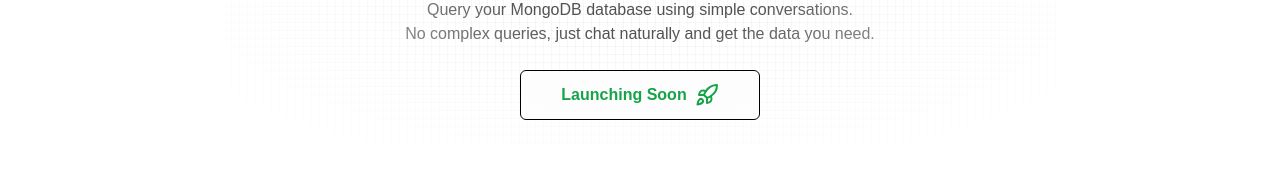
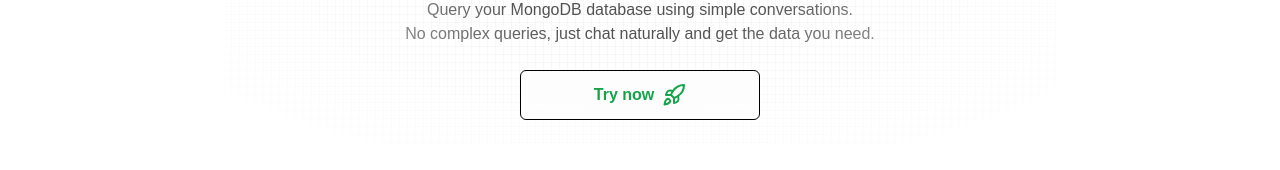
Before and after one commit to MongoChat/landing-page, a Next.js app: page / in a window 1280 px wide. Shown: the part 250-420 px from the top of the page. Built offline with nearby package versions, Linux system fonts and the light colour scheme; no server answers.

Commit message:
waitlist removed, prod ready

```diff
--- a/src/components/Cover.tsx
+++ b/src/components/Cover.tsx
@@ -1,3 +1,4 @@
+"use client";
 import { Highlight } from "@/components/ui/hero-highlight";
 import { RocketIcon } from "lucide-react";
 import coverImg from "../../public/cover.png";
@@ -20,8 +21,13 @@
           No complex queries, just chat naturally and get the data you need.
         </p>
         <div className="flex space-y-4 md:space-y-0 flex-col items-center">
-          <button className="w-full md:w-60 px-4 py-3 text-green-600 font-semibold backdrop-blur-sm border border-black rounded-md hover:shadow-[0px_0px_4px_4px_rgba(0,0,0,0.1)] bg-white/[0.2] text-md transition duration-200 flex flex-row justify-center items-center">
-            Launching Soon <RocketIcon className="ml-2" />
+          <button
+            onClick={() =>
+              window.open("https://mongochatapp.subhamsingh.tech", "_blank")
+            }
+            className="w-full md:w-60 px-4 py-3 text-green-600 font-semibold backdrop-blur-sm border border-black rounded-md hover:shadow-[0px_0px_4px_4px_rgba(0,0,0,0.1)] bg-white/[0.2] text-md transition duration-200 flex flex-row justify-center items-center"
+          >
+            Try now <RocketIcon className="ml-2" />
           </button>
         </div>
       </div>
--- a/src/components/Navbar.tsx
+++ b/src/components/Navbar.tsx
@@ -9,7 +9,7 @@
 import Link from "next/link";
 import { Toaster } from "./ui/toaster";
 
-import Waitlist from "@/components/Waitlist";
+// import Waitlist from "@/components/Waitlist";
 
 export default function Navbar() {
   return (
@@ -56,7 +56,7 @@
               FAQs
             </Link>
             <span className="py-2">
-              <Waitlist />
+              {/* <Waitlist /> */}
               <Toaster />
             </span>
           </div>
@@ -96,7 +96,7 @@
         </Link>
       </nav>
       <nav className="ml-auto hidden lg:flex gap-6">
-        <Waitlist />
+        {/* <Waitlist /> */}
         <Toaster />
       </nav>
     </header>
```
